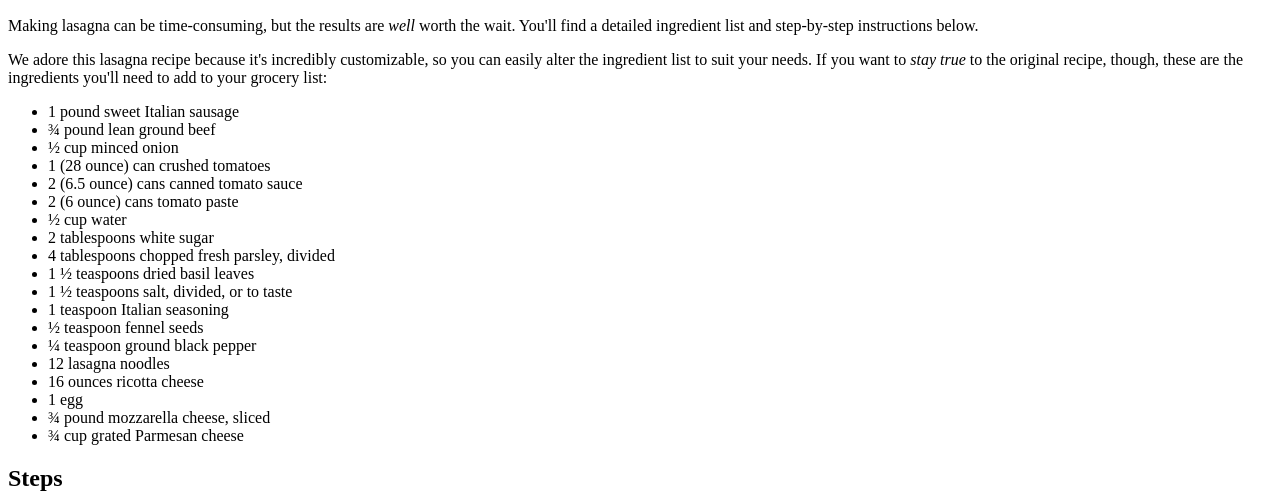
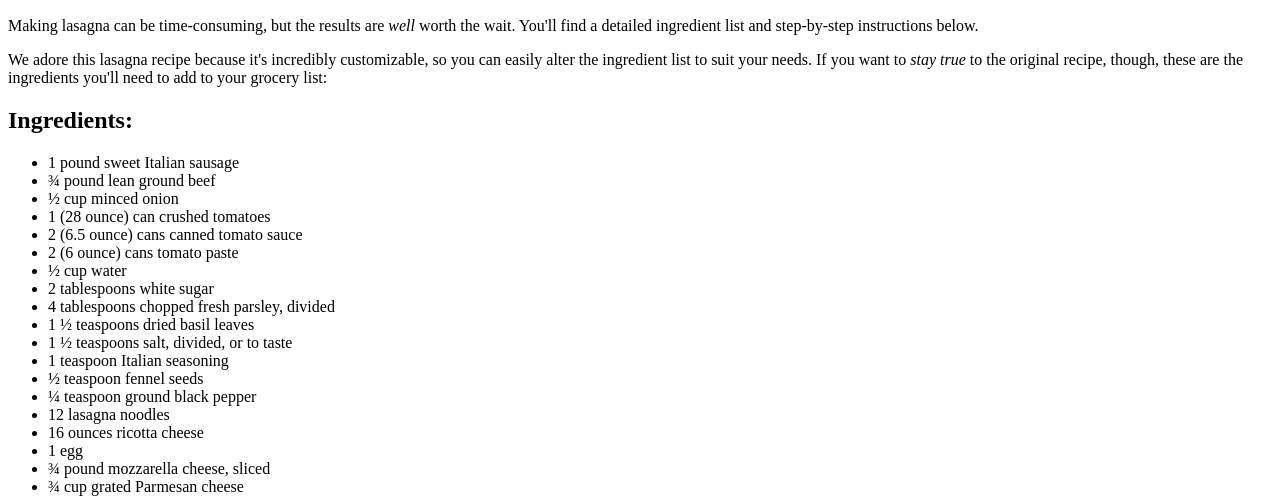
Before and after one commit to Dereniv/odin-recipes, a plain HTML site: page recipes/lasagna.html in a window 1280 px wide. Shown: the part 434-933 px from the top of the page. Drawn offline with Linux system fonts and the light colour scheme.

Commit message:
Add Ingredient section to first recipe
Add a forgotten header indicating the ingredient section.

```diff
--- a/recipes/lasagna.html
+++ b/recipes/lasagna.html
@@ -11,6 +11,7 @@
     <h2>Description:</h2>
     <p>Making lasagna can be time-consuming, but the results are <em>well</em> worth the wait. You'll find a detailed ingredient list and step-by-step instructions below.</p>
     <p>We adore this lasagna recipe because it's incredibly customizable, so you can easily alter the ingredient list to suit your needs. If you want to <i>stay true</i> to the original recipe, though, these are the ingredients you'll need to add to your grocery list:</p>
+    <h2>Ingredients:</h2>
     <ul>
         <li>1 pound sweet Italian sausage</li>
         <li>&#190 pound lean ground beef</li>
```
